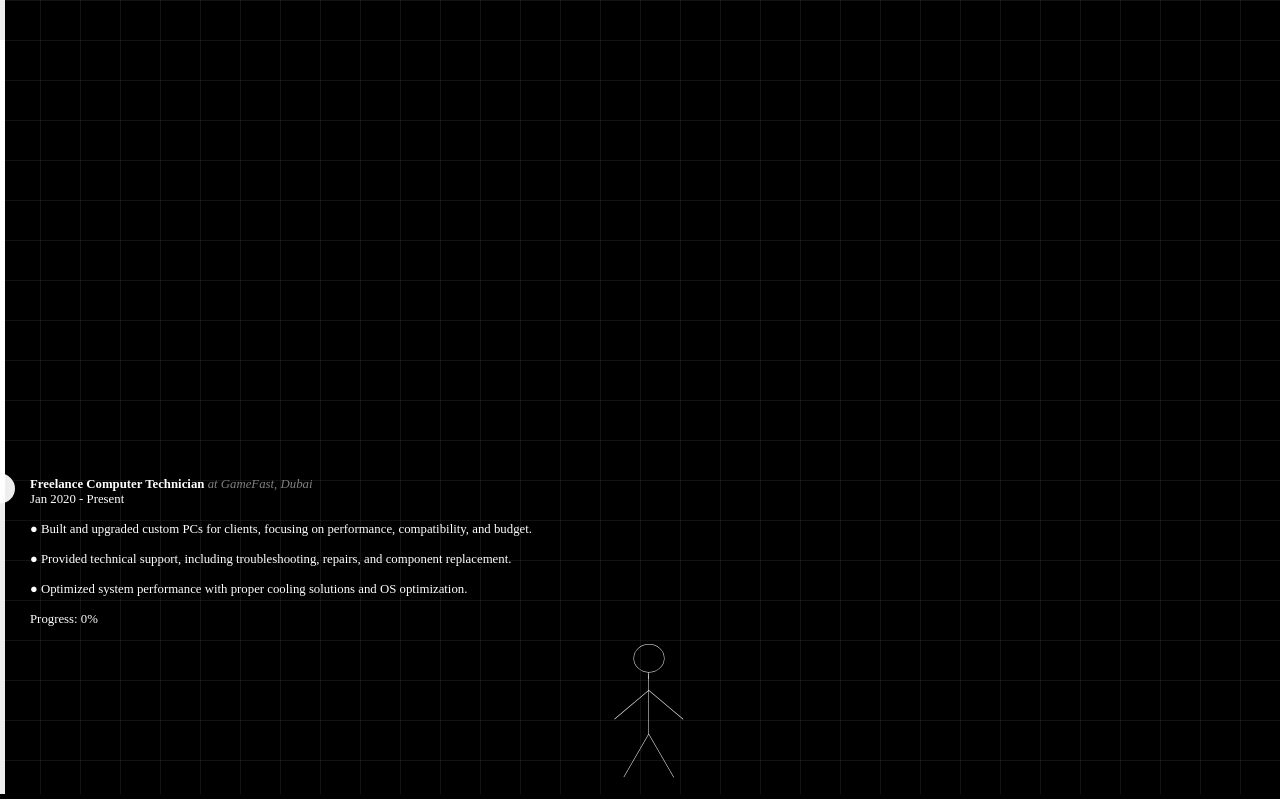
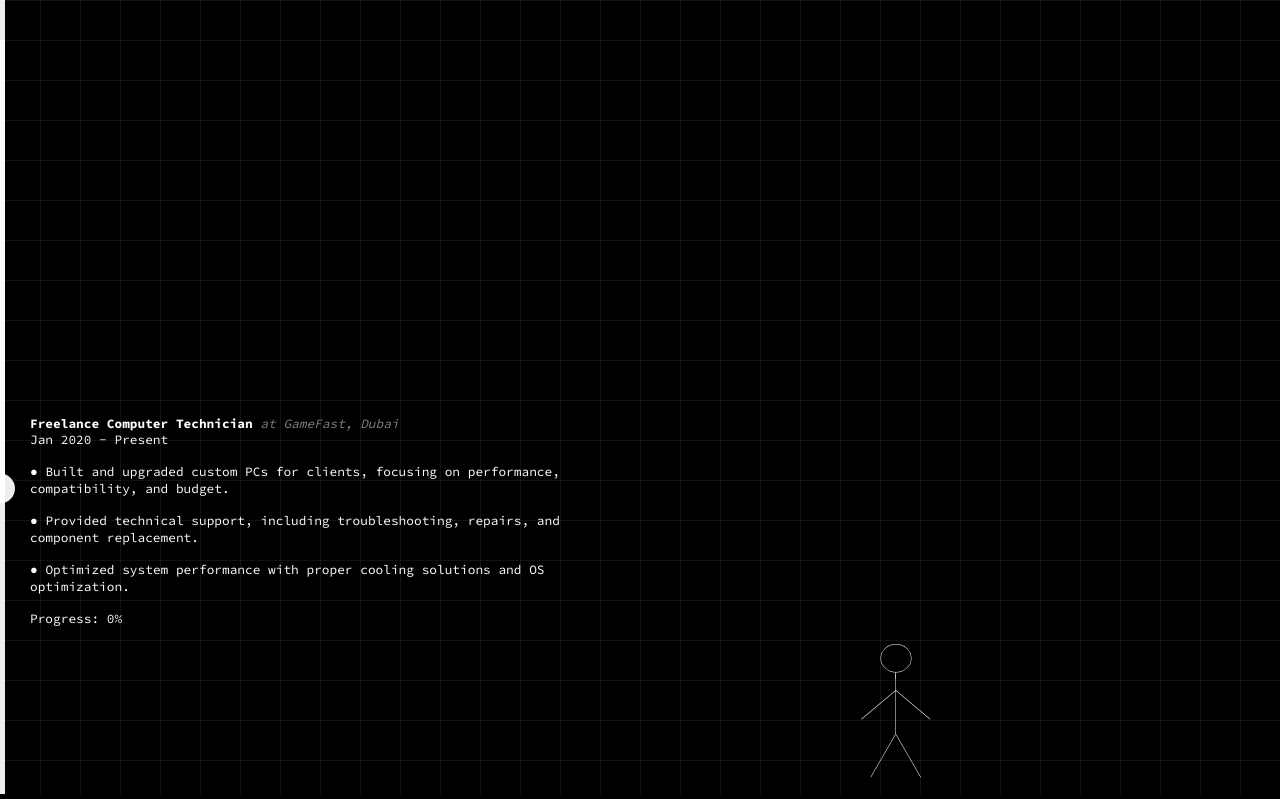
Before and after one commit to yxxTries/yxxtries.github.io, a plain HTML site: page index.html in a window 1280 px wide. Shown: the top 799 px of the page. Drawn offline with Linux system fonts and the light colour scheme.

Commit message:
Changed font and added animation for bulge label  bound limits

```diff
--- a/index.html
+++ b/index.html
@@ -2,7 +2,7 @@
 <html lang="en">
 <head>
   <meta charset="utf-8" />
-  <title>Growing Stick Figure</title>
+  <title>Amil's Portfolio</title>
   <link rel="stylesheet" href="style.css">
 </head>
 <body>
--- a/script.js
+++ b/script.js
@@ -27,8 +27,8 @@ window.addEventListener('scroll', () => {
   bulgeLabel.style.top = `${y}px`;
 
   //bulge text limit
-  if ((scrollPercent * 100).toFixed(0) < 3) {
-    bulgeLabel.style.transform = `translateY(${-13}px)`;
+  if ((scrollPercent * 100).toFixed(0) < 18) {
+    bulgeLabel.style.transform = `translateY(${-75}px)`;
   }
   else{
     bulgeLabel.style.transform = `translateY(${0}px)`;
--- a/style.css
+++ b/style.css
@@ -1,3 +1,4 @@
+@import url('https://fonts.googleapis.com/css2?family=Source+Code+Pro:wght@400;700&display=swap');
 /* Make the page scrollable */
 body {
   height: 200vh;
@@ -68,9 +69,11 @@ body::before {
   left: 30px; /* adjust as needed */
   width: 600px; /* adjust as needed */
   color: #fff;
+  font-family: 'Source Code Pro';
   font-size: 0.8rem;
   white-space: pre-line; /* allow multiline text */
   pointer-events: none;
+  transition: transform 0.3s cubic-bezier(0.4, 0, 0.2, 1);
 }
 
 
@@ -98,7 +101,7 @@ body::before {
 .stick-figure {
   position: fixed;
   bottom: 6px;
-  left: 50.68%;
+  left: 70%;
   transform: translateX(-50%);
   z-index: 2;       /* ensure figure stays above floor */
 }
```
